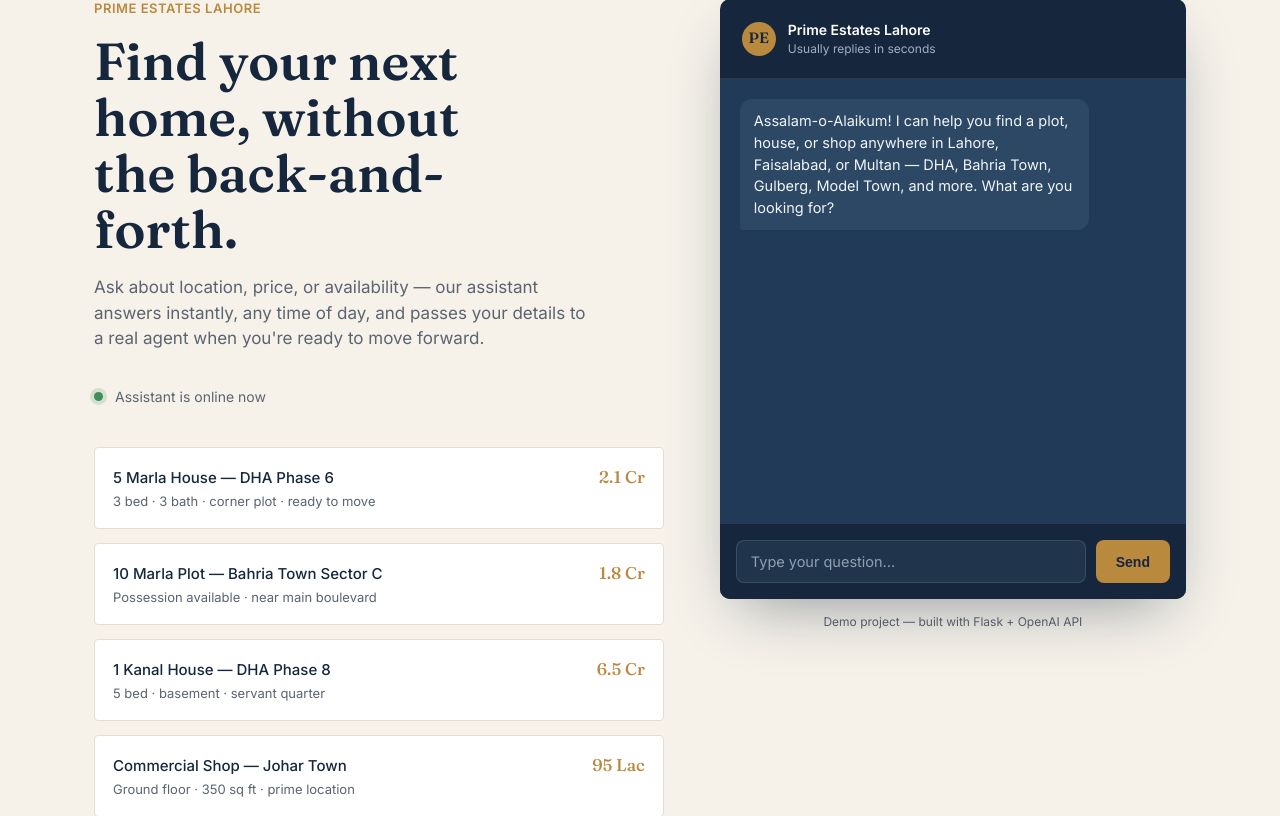
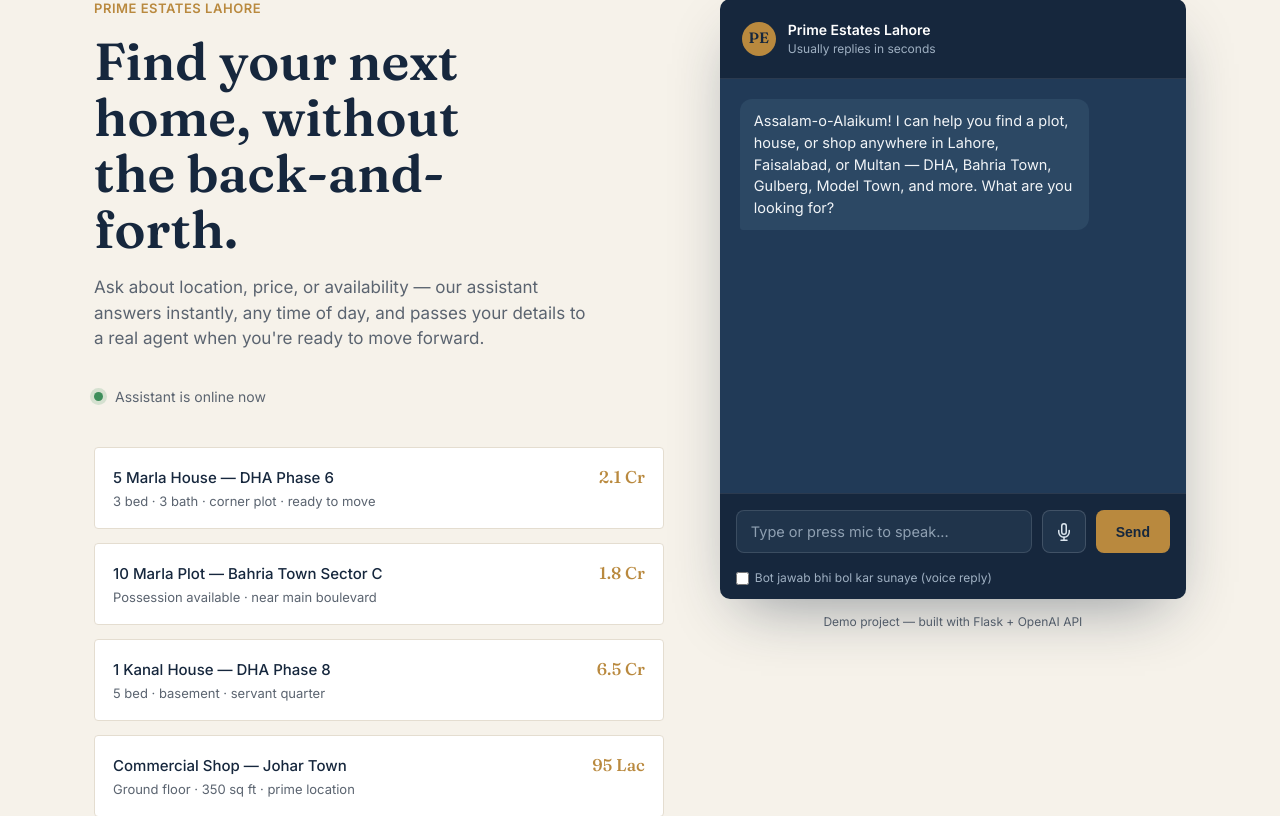
Before and after one commit to Hassan8755/realestate-chatbot, a Flask app: page / in a window 1280 px wide. Shown: the part 49-865 px from the top of the page. Run offline with Flask 3, Linux system fonts and the light colour scheme.

Commit message:
Update index.html

```diff
--- a/templates/index.html
+++ b/templates/index.html
@@ -202,6 +202,39 @@
     cursor:pointer;
   }
   .chat-input button:disabled{opacity:.5; cursor:default;}
+  .chat-input .mic-btn{
+    background:#20344B;
+    border:1px solid rgba(255,255,255,.15);
+    border-radius:8px;
+    width:44px;
+    min-width:44px;
+    display:flex;
+    align-items:center;
+    justify-content:center;
+    cursor:pointer;
+    padding:0;
+  }
+  .chat-input .mic-btn svg{width:18px; height:18px; stroke:#DCE6EF;}
+  .chat-input .mic-btn.recording{
+    background:#C0453D;
+    border-color:#C0453D;
+    animation:pulse 1.1s infinite;
+  }
+  .chat-input .mic-btn.recording svg{stroke:#fff;}
+  @keyframes pulse{
+    0%{box-shadow:0 0 0 0 rgba(192,69,61,.55);}
+    70%{box-shadow:0 0 0 10px rgba(192,69,61,0);}
+    100%{box-shadow:0 0 0 0 rgba(192,69,61,0);}
+  }
+  .speaker-toggle{
+    display:flex;
+    align-items:center;
+    gap:6px;
+    padding:0 16px 12px;
+    font-size:12px;
+    color:#9FB0C2;
+  }
+  .speaker-toggle input{margin:0;}
 
   .foot-note{
     margin-top:14px;
@@ -272,8 +305,20 @@
         <div class="msg bot">Assalam-o-Alaikum! I can help you find a plot, house, or shop anywhere in Lahore, Faisalabad, or Multan — DHA, Bahria Town, Gulberg, Model Town, and more. What are you looking for?</div>
       </div>
       <div class="chat-input">
-        <input id="msgInput" type="text" placeholder="Type your question..." autocomplete="off">
+        <input id="msgInput" type="text" placeholder="Type or press mic to speak..." autocomplete="off">
+        <button class="mic-btn" id="micBtn" title="Voice message">
+          <svg viewBox="0 0 24 24" fill="none" stroke-width="2" stroke-linecap="round" stroke-linejoin="round">
+            <path d="M12 1a3 3 0 0 0-3 3v8a3 3 0 0 0 6 0V4a3 3 0 0 0-3-3z"/>
+            <path d="M19 10v2a7 7 0 0 1-14 0v-2"/>
+            <line x1="12" y1="19" x2="12" y2="23"/>
+            <line x1="8" y1="23" x2="16" y2="23"/>
+          </svg>
+        </button>
         <button id="sendBtn">Send</button>
+      </div>
+      <div class="speaker-toggle">
+        <input type="checkbox" id="voiceReplyToggle">
+        <label for="voiceReplyToggle">Bot jawab bhi bol kar sunaye (voice reply)</label>
       </div>
     </div>
     <div class="foot-note">Demo project — built with Flask + OpenAI API</div>
@@ -320,6 +365,7 @@
       if(data.reply){
         addMessage(data.reply, 'bot');
         history.push({role:'assistant', content:data.reply});
+        speakReply(data.reply);
       } else {
         addMessage('Sorry, something went wrong. Please try again.', 'bot');
         addMessage('DEBUG DETAIL: ' + (data.error || 'no error detail returned'), 'bot');
@@ -334,6 +380,65 @@
 
   sendBtn.addEventListener('click', sendMessage);
   input.addEventListener('keydown', e => { if(e.key === 'Enter') sendMessage(); });
+
+  // ---------------------------------------------------------------
+  // VOICE INPUT (speak instead of typing)
+  // ---------------------------------------------------------------
+  const micBtn = document.getElementById('micBtn');
+  const SpeechRecognition = window.SpeechRecognition || window.webkitSpeechRecognition;
+  let recognition = null;
+  let isRecording = false;
+
+  if (SpeechRecognition) {
+    recognition = new SpeechRecognition();
+    recognition.lang = 'ur-PK';       // Urdu (Pakistan) - change to 'en-US' for English-only clients
+    recognition.interimResults = false;
+    recognition.maxAlternatives = 1;
+
+    recognition.onstart = () => {
+      isRecording = true;
+      micBtn.classList.add('recording');
+    };
+    recognition.onend = () => {
+      isRecording = false;
+      micBtn.classList.remove('recording');
+    };
+    recognition.onerror = () => {
+      isRecording = false;
+      micBtn.classList.remove('recording');
+    };
+    recognition.onresult = (event) => {
+      const transcript = event.results[0][0].transcript;
+      input.value = transcript;
+      sendMessage(); // auto-send the spoken message
+    };
+
+    micBtn.addEventListener('click', () => {
+      if (isRecording) {
+        recognition.stop();
+      } else {
+        recognition.start();
+      }
+    });
+  } else {
+    // Browser doesn't support voice input (e.g. some desktop Firefox) - hide the mic button
+    micBtn.style.display = 'none';
+  }
+
+  // ---------------------------------------------------------------
+  // VOICE OUTPUT (bot reads its reply out loud)
+  // ---------------------------------------------------------------
+  const voiceReplyToggle = document.getElementById('voiceReplyToggle');
+
+  function speakReply(text){
+    if (!voiceReplyToggle.checked) return;
+    if (!('speechSynthesis' in window)) return;
+    window.speechSynthesis.cancel(); // stop any previous speech
+    const utterance = new SpeechSynthesisUtterance(text);
+    utterance.lang = 'ur-PK'; // falls back to a default voice if Urdu isn't installed
+    utterance.rate = 0.95;
+    window.speechSynthesis.speak(utterance);
+  }
 </script>
 </body>
 </html>
```
